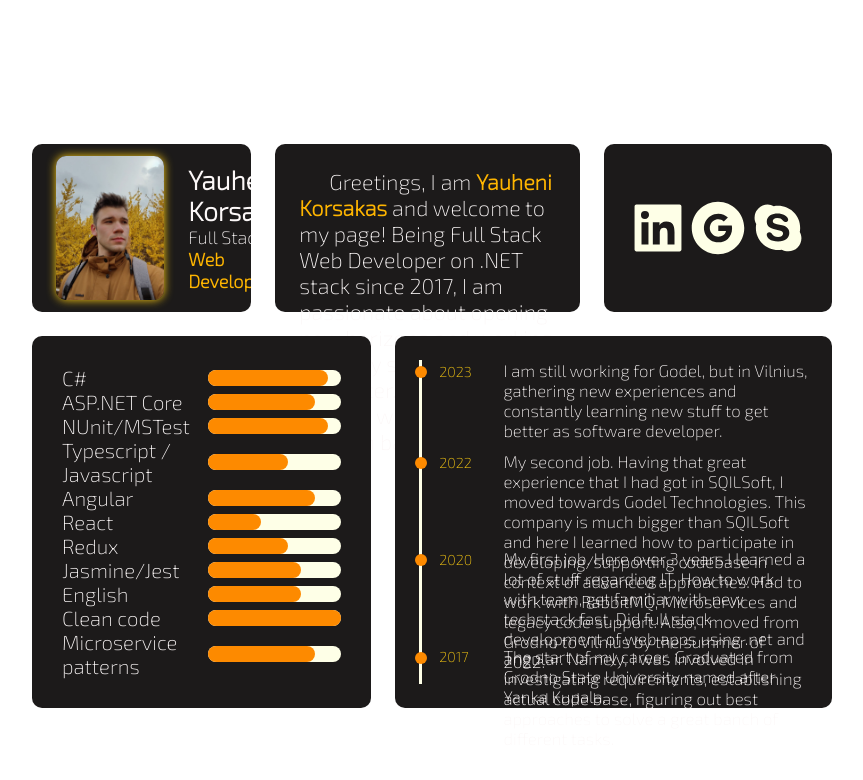
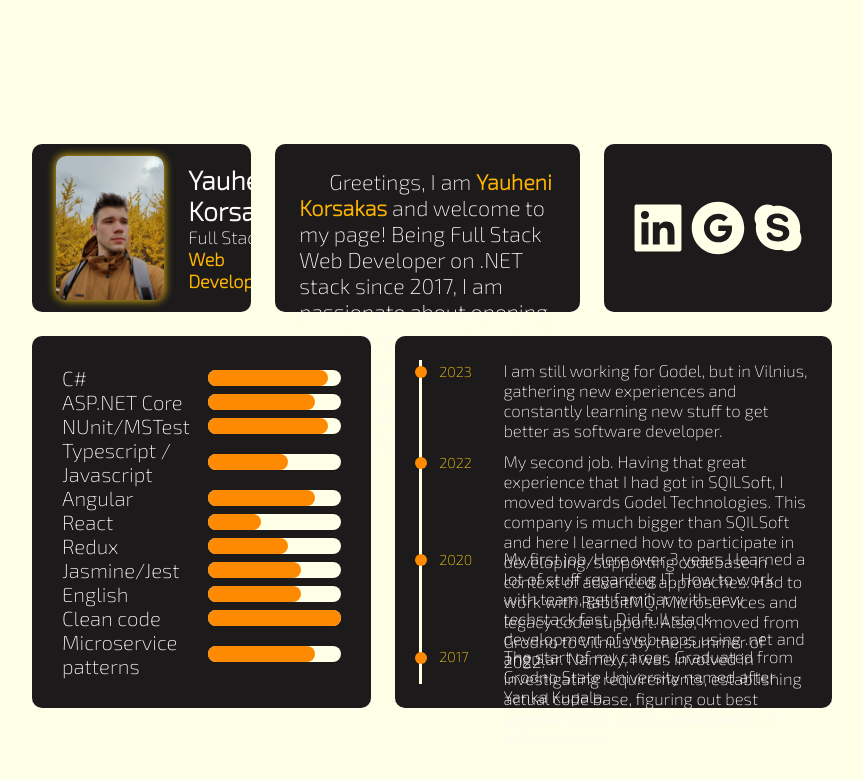
Before and after one commit to YauheniKorsakas/personal-web-site, a React (Create React App) app: page / in a window 1280 px wide. Shown: the top 780 px of the page, without its empty margins (208-1071 px from the left). Built offline with nearby package versions, Linux system fonts and the light colour scheme.

Commit message:
Add animation

```diff
--- a/package.json
+++ b/package.json
@@ -6,6 +6,7 @@
     "@testing-library/jest-dom": "^5.16.5",
     "@testing-library/react": "^13.4.0",
     "@testing-library/user-event": "^13.5.0",
+    "animate.css": "^4.1.1",
     "classnames": "^2.3.2",
     "react": "^18.2.0",
     "react-dom": "^18.2.0",
--- a/src/components/AppContainer/AppContainer.jsx
+++ b/src/components/AppContainer/AppContainer.jsx
@@ -1,3 +1,6 @@
+import 'animate.css';
+import classNames from 'classnames';
+
 import About from "../About/About";
 import Contacts from "../Contacts/Contacts";
 import Container from "../shared/Container/Container";
@@ -7,17 +10,19 @@ import Skills from "../Skills/Skills";
 import styles from "./AppContainer.module.scss";
 
 const AppContainer = () => {
+  const animationClass = 'animate__animated animate__fadeInUp';
+
   return (
     <div className={styles.AppContainer}>
       <Container className={styles.CenterContainer}>
         <div className={styles.TopContainer}>
-          <Details className={styles.Details} />
-          <About className={styles.About}>About</About>
-          <Contacts className={styles.Contacts} />
+          <Details className={classNames(styles.Details, animationClass)} />
+          <About className={classNames(styles.About, animationClass)}>About</About>
+          <Contacts className={classNames(styles.Contacts, animationClass)} />
         </div>
         <div className={styles.BottomContainer}>
-          <Skills className={styles.Skills}>Skills</Skills>
-          <Experience className={styles.Experience}>Experience</Experience>
+          <Skills className={classNames(styles.Skills, animationClass)}>Skills</Skills>
+          <Experience className={classNames(styles.Experience, animationClass)}>Experience</Experience>
         </div>
       </Container>
     </div>
--- a/src/components/AppContainer/AppContainer.module.scss
+++ b/src/components/AppContainer/AppContainer.module.scss
@@ -7,6 +7,7 @@ $container-distance: 2rem;
   position: relative;
   padding: 12rem 20rem 8rem;
   color: $primary-color-50;
+  background-color: $secondary-color-50;
   height: 100vh;
 
   .CenterContainer {
@@ -33,47 +34,33 @@ $container-distance: 2rem;
   }
 
   .Details {
-    flex: 2
+    flex: 2;
   }
 
   .About {
     flex: 3;
     margin: 0 $container-distance;
+
+    @include set-animation(.3s);
   }
 
   .Contacts {
     flex: 1;
+
+    @include set-animation(.5s);
   }
 
   .Skills {
     flex: 3;
     margin-right: $container-distance;
+
+    @include set-animation(.7s);
+
   }
 
   .Experience {
     flex: 4;
+
+    @include set-animation(.9s);
   }
-
-  // .Details {
-  //   overflow: hidden;
-  // }
-
-  // .Details {
-  //   grid-row: 1;
-  //   grid-column: span 2;
-  // }
-
-  // .About {
-  //   grid-column: span 3;
-  // }
-
-  // .Skills {
-  //   grid-row: span 2;
-  //   grid-column: span 3;
-  // }
-
-  // .Experience {
-  //   grid-row: span 2;
-  //   grid-column: span 3;
-  // }
 }
--- a/src/styles/mixins.scss
+++ b/src/styles/mixins.scss
@@ -5,3 +5,9 @@
     @content
   }
 }
+
+@mixin set-animation($animation-delay) {
+  animate-delay: $animation-delay;
+  -webkit-animation-delay: $animation-delay;
+  -moz-animation-delay: $animation-delay;
+}
--- a/src/styles/variables.scss
+++ b/src/styles/variables.scss
@@ -11,7 +11,6 @@ $primary-color-200: #ebe8e8;
 $primary-color-100: #f5f1f1;
 $primary-color-50: #fcf8f8;
 
-$template-color: #472b02;
 $secondary-color-900: #fd8a00;
 $secondary-color-800: #feb500;
 $secondary-color-700: #fdcd12;
```
Also changed, not shown: 1 other file (tests, documents, lock files or other folders).
